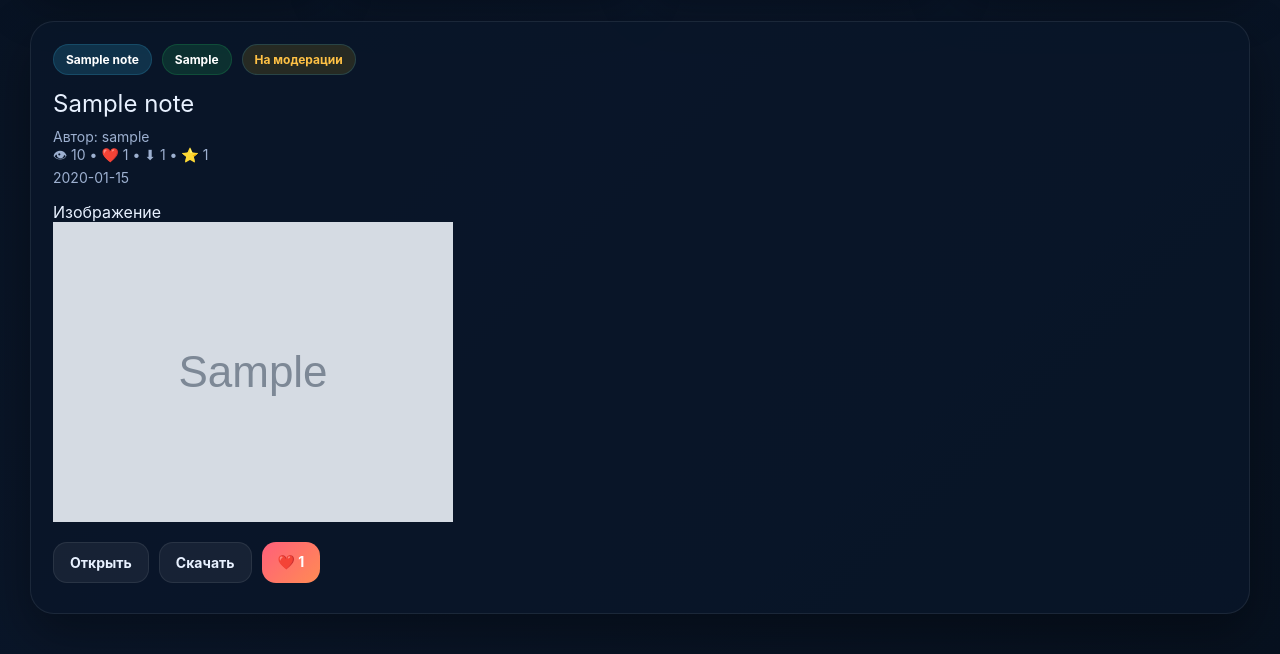
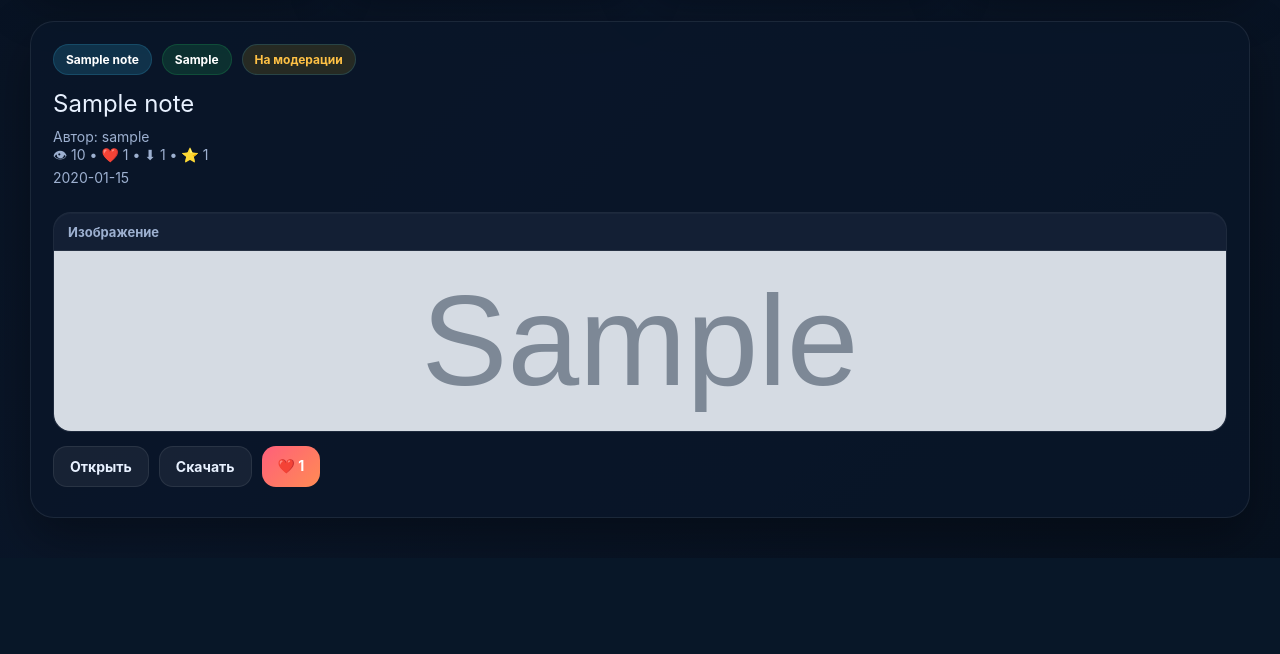
Before and after one commit to StanislavRostislav/college_notes, a FastAPI app: page / in a window 1280 px wide. Shown: the part 749-1403 px from the top of the page. After the commit the page ends 1301 px from the top, so only its background shows below. Run offline with FastAPI, Linux system fonts and the light colour scheme; tables that the repository leaves empty hold one stand-in row (values such as "Sample post"); grey boxes marked "Sample" are stand-in pictures.

Commit message:
Update style.css

```diff
--- a/static/style.css
+++ b/static/style.css
@@ -586,3 +586,88 @@ html[data-theme="light"] .form-select {
         width: min(100% - 20px, 1200px);
     }
 }
+
+/* ===== Google Drive like mini preview ===== */
+
+.drive-preview-shell {
+    margin-top: 10px;
+    border: 1px solid var(--line);
+    border-radius: 18px;
+    overflow: hidden;
+    background: var(--panel-2);
+    box-shadow: inset 0 1px 0 rgba(255,255,255,0.03);
+}
+
+.drive-preview-toolbar {
+    height: 38px;
+    display: flex;
+    align-items: center;
+    justify-content: space-between;
+    padding: 0 14px;
+    border-bottom: 1px solid var(--line);
+    background: rgba(255,255,255,0.03);
+    color: var(--muted);
+    font-size: 13px;
+    font-weight: 700;
+}
+
+.drive-preview-body {
+    height: 180px;
+    background: #ffffff;
+    overflow: hidden;
+    position: relative;
+}
+
+.image-body {
+    background: #0d1526;
+}
+
+.drive-preview-frame {
+    width: 100%;
+    height: 100%;
+    border: none;
+    display: block;
+    background: #ffffff;
+}
+
+.drive-preview-image {
+    width: 100%;
+    height: 100%;
+    object-fit: cover;
+    display: block;
+    background: #0d1526;
+}
+
+.drive-preview-placeholder {
+    height: 180px;
+    display: grid;
+    place-items: center;
+    background: var(--preview-bg);
+    color: var(--muted);
+    font-weight: 600;
+    text-align: center;
+    padding: 16px;
+}
+
+/* чтобы карточки были аккуратнее */
+.note-card {
+    display: flex;
+    flex-direction: column;
+}
+
+.note-card .actions {
+    margin-top: 14px;
+}
+
+/* для светлой темы */
+html[data-theme="light"] .drive-preview-toolbar {
+    background: rgba(0,0,0,0.03);
+}
+
+html[data-theme="light"] .drive-preview-body {
+    background: #ffffff;
+}
+
+html[data-theme="light"] .image-body {
+    background: #edf3fb;
+}
```
